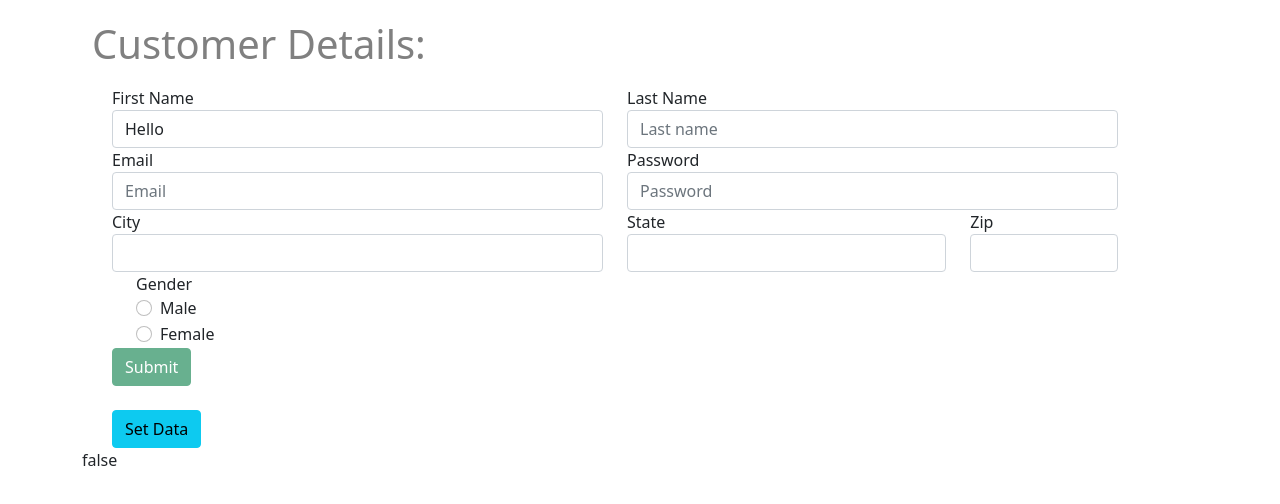
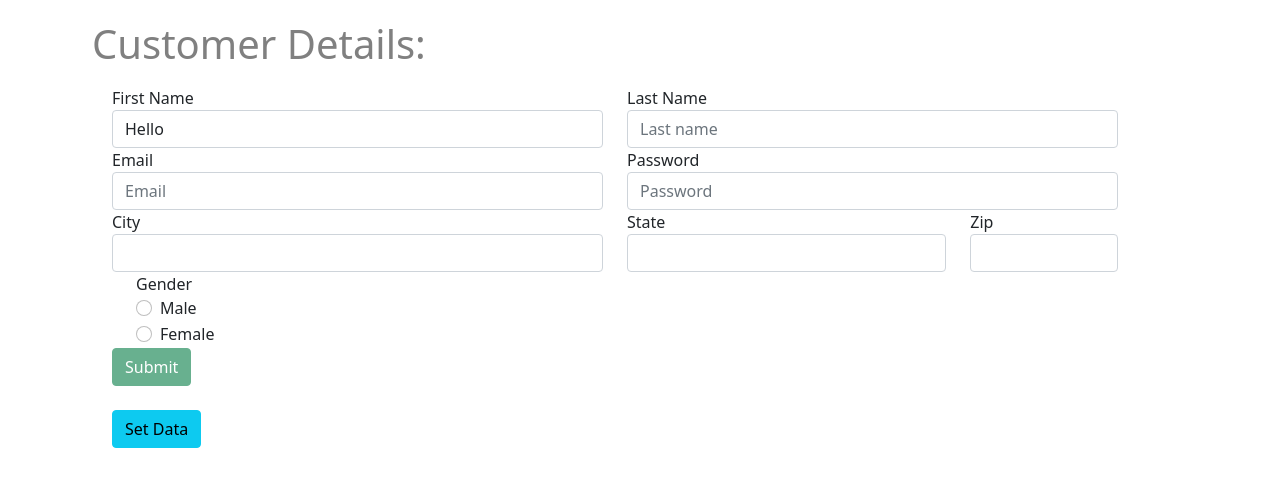
Before and after one commit to Piriyalini8/Angular-Practiece-Routing-Reactive-Forms-, an Angular app: page /student in a window 1280 px wide. Shown: the top 504 px of the page. Built offline with nearby package versions, Linux system fonts and the light colour scheme.

Commit message:
Form Builder, setData, patchData finished

```diff
--- a/src/app/student/student.component.html
+++ b/src/app/student/student.component.html
@@ -73,6 +73,4 @@
         <br>
         <button type="button" class="btn btn-info" (click)="setData()">Set Data</button>
     </form>
-
-    <div>{{profileName.valid}}</div>
 </div>
```
